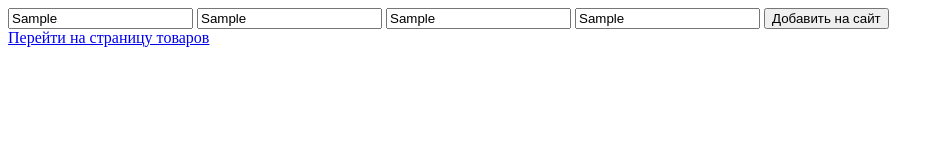
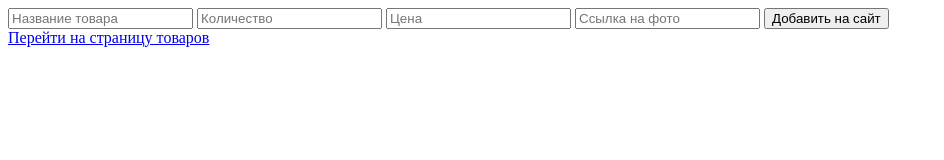
Before and after one commit to NazarShtiyuk/JS, a plain HTML site: page lesson13/additional13.html in a window 1280 px wide. Both pictures are taken after typing "Sample", "Sample", "Sample", "Sample" into the empty fields and a click on the button "Добавить на сайт". Shown: the whole page, without its empty margins (0-944 px from the left). Drawn offline with Linux system fonts and the light colour scheme.

Commit message:
lesson13(correct mistake)

```diff
--- a/lesson13/additional13.js
+++ b/lesson13/additional13.js
@@ -3,14 +3,18 @@ let formItem = document.forms['formItem'];
 let itemsArr = [];
 localStorage.setItem('items', JSON.stringify(itemsArr));
 formItem.btn.onclick = function (e) {
+    e.preventDefault();
     let item = {
         nameItem: formItem.name.value,
         countItem: formItem.count.value,
         priceItem: formItem.price.value,
         photoItem: formItem.photo.value
     }
-    e.preventDefault();
     itemsArr = JSON.parse(localStorage.getItem('items'));
     itemsArr.push(item);
     localStorage.setItem('items', JSON.stringify(itemsArr));
+    formItem.name.value = '';
+    formItem.count.value = '';
+    formItem.price.value = '';
+    formItem.photo.value = '';
 }
```
Also changed, not shown: lesson13/list.html (+1 -1 lines).
